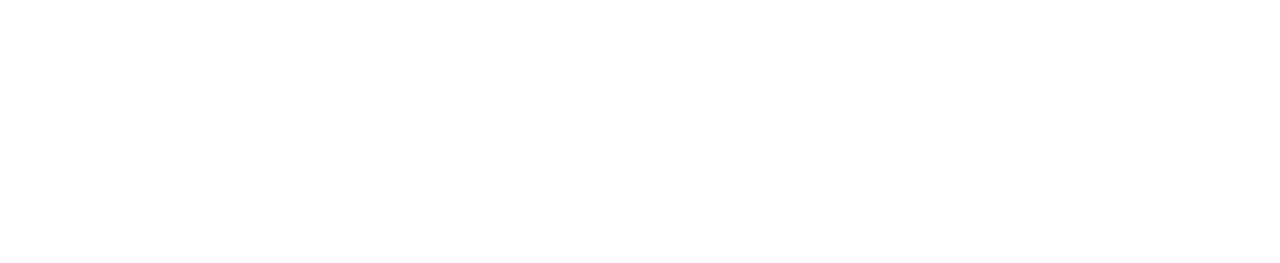
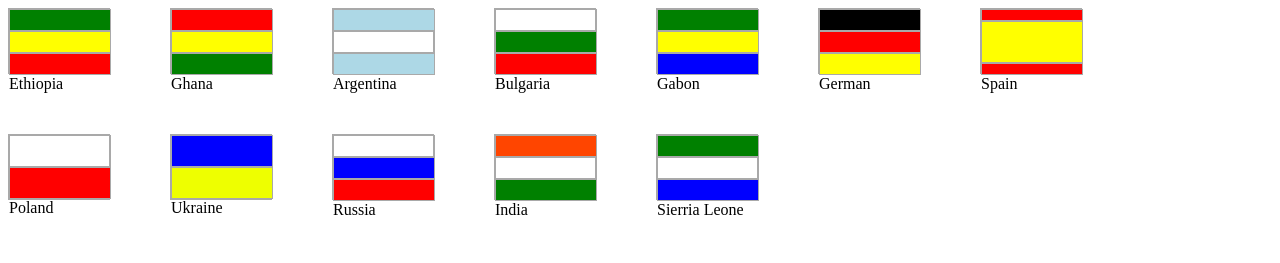
Before and after one commit to saron-tamirat/Mycv, a plain HTML site: page question3.html in a window 1280 px wide. Drawn offline with Linux system fonts and the light colour scheme.

Commit message:
This is the forth commit

```diff
--- /dev/null
+++ b/asset/css/style4.css
@@ -0,0 +1,105 @@
+div{
+    width: 100px;
+    height: 64px;
+    float: left;
+    margin-right: 60px;
+    margin-bottom: 60px;
+    border: 1px solid darkgray;
+
+}
+div.one{
+    width: inherit;
+    height: 20px;
+    background-color: green;
+    border-bottom: 1px solid darkgray;
+    margin-bottom: unset;
+}
+div.two{
+    width: inherit;
+    height: 20px;
+    background-color: yellow;
+    border-bottom: 1px solid darkgray;
+    margin-bottom: unset;
+}
+div.three{
+    width: inherit;
+    height: 20px;
+    background-color: red;
+    border-bottom: 1px solid darkgray;
+    margin-bottom: unset;
+}
+div.four{
+    width: inherit;
+    height: 20px;
+    background-color: lightblue;
+    border-bottom: 1px solid darkgray;
+    margin-bottom: unset;
+}
+div.five{
+    width: inherit;
+    height: 20px;
+    border-bottom: 1px solid darkgray;
+    margin-bottom: unset;
+}
+div.six{
+    width: inherit;
+    height: 20px;
+    background-color: blue;
+    border-bottom: 1px solid darkgray;
+    margin-bottom: unset;
+}
+div.seven{
+    width: inherit;
+    height: 20px;
+    background-color: black;
+    border-bottom: 1px solid darkgray;
+    margin-bottom: unset;
+}
+div.eight{
+    width: inherit;
+    height: 10px;
+    background-color: red;
+    border-bottom: 1px solid darkgray;
+    margin-bottom: unset;
+}
+div.nine{
+    width: inherit;
+    height: 40px;
+    background-color: yellow;
+    border-bottom: 1px solid darkgray;
+    margin-bottom: unset;
+}
+div.ten{
+    width: inherit;
+    height: 30px;
+    border-bottom: 1px solid darkgray;
+    margin-bottom: unset;
+}
+div.eleven{
+    width:inherit;
+    height: 30px;
+    background-color: red;
+    border-bottom: 1px solid darkgray;
+    margin-bottom: unset;
+}
+div.twelve{
+    width:inherit;
+    height: 30px;
+    background-color: blue;
+    border-bottom: 1px solid darkgray;
+    margin-bottom: unset;
+}
+div.thirteen{
+    width:inherit;
+    height: 30px;
+    background-color :rgb(238, 255, 0);
+    border-bottom: 1px solid darkgray;
+    margin-bottom: unset;
+}
+div.fourteen{
+    width:inherit;
+    height: 20px;
+    background-color :orangered;
+    border-bottom: 1px solid darkgray;
+    margin-bottom: unset;
+}
--- a/question3.html
+++ b/question3.html
@@ -0,0 +1,83 @@
+<!DOCTYPE html>
+<html lang="en">
+<head>
+    <link rel="stylesheet" href="asset\css\style4.css">
+    <meta charset="UTF-8">
+    <meta name="viewport" content="width=device-width, initial-scale=1.0">
+    <title>Question3</title>
+</head>
+<body>
+
+ <div>
+     <div class="one"></div>
+     <div class="two"></div>
+     <div class="three"></div>
+     <p>Ethiopia</p>
+ </div>
+ <div>
+    <div class="three"></div>
+    <div class="two"></div>
+    <div class="one"></div>
+    <p>Ghana</p>
+ </div>
+ <div>
+    <div class="four"></div>
+    <div class="five"></div>
+    <div class="four"></div>
+    <p>Argentina</p>
+ </div>
+ <div>
+    <div class="five"></div>
+    <div class="one"></div>
+    <div class="three"></div>
+    <p>Bulgaria</p>
+ </div>
+ <div>
+    <div class="one"></div>
+    <div class="two"></div>
+    <div class="six"></div>
+    <p>Gabon</p>
+ </div>
+ <div>
+   <div class="seven"></div>
+   <div class="three"></div>
+   <div class="two"></div>
+   <p>German</p>
+</div>
+<div>
+   <div class="eight"></div>
+   <div class="nine"></div>
+   <div class="eight"></div>
+   <p>Spain</p>
+</div>
+<div>
+   <div class="ten"></div>
+   <div class="eleven"></div>
+   <p>Poland</p>
+</div>
+<div>
+   <div class="twelve"></div>
+   <div class="thirteen"></div>
+   <p>Ukraine</p>
+</div>
+<div>
+   <div class="five"></div>
+   <div class="six"></div>
+   <div class="three"></div>
+   <p>Russia</p>
+</div>
+<div>
+   <div class="fourteen"></div>
+   <div class="five"></div>
+   <div class="one"></div>
+   <p>India</p>
+</div>
+<div>
+   <div class="one"></div>
+   <div class="five"></div>
+   <div class="six"></div>
+   <p>Sierria Leone</p>
+</div>
+
+</body>
+</html>
```
Also changed, not shown: myworks.html (+3 -3 lines).
